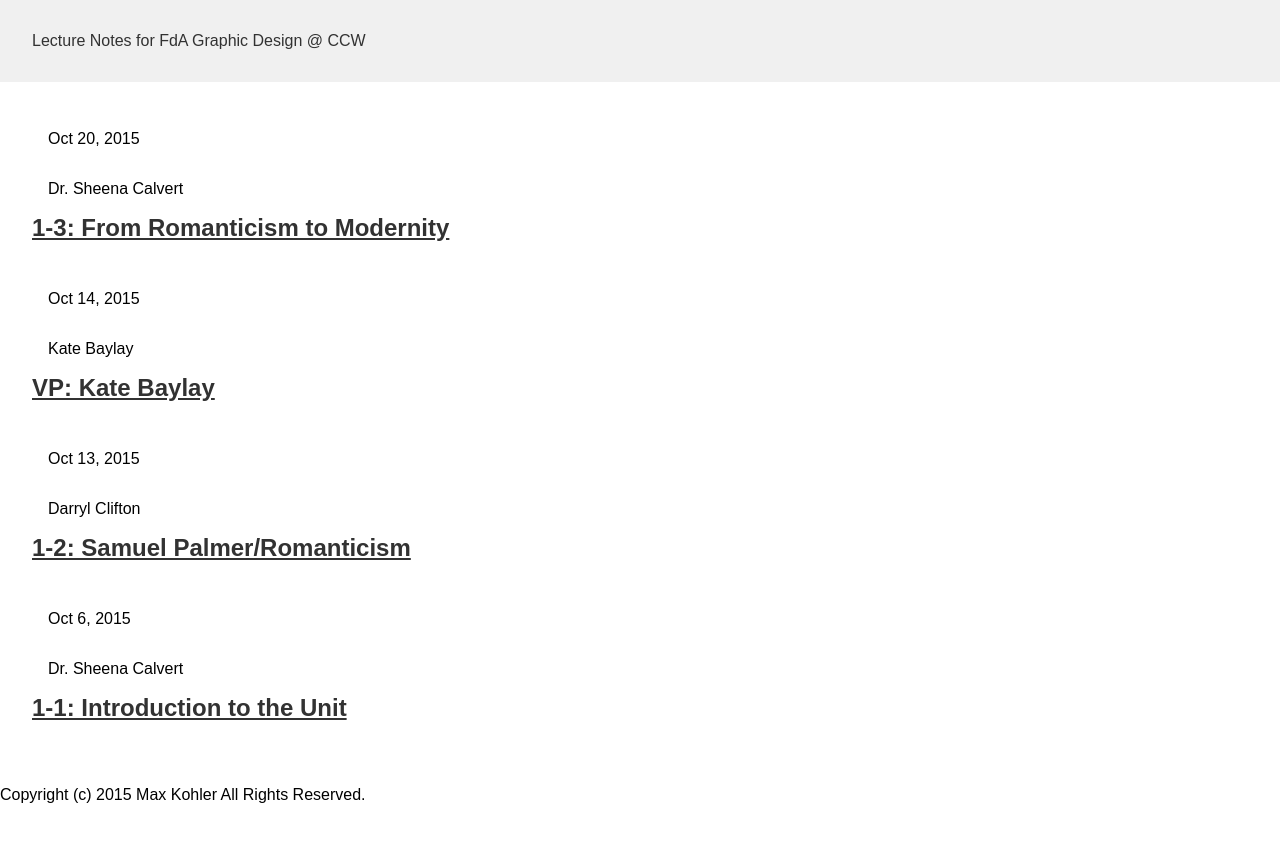
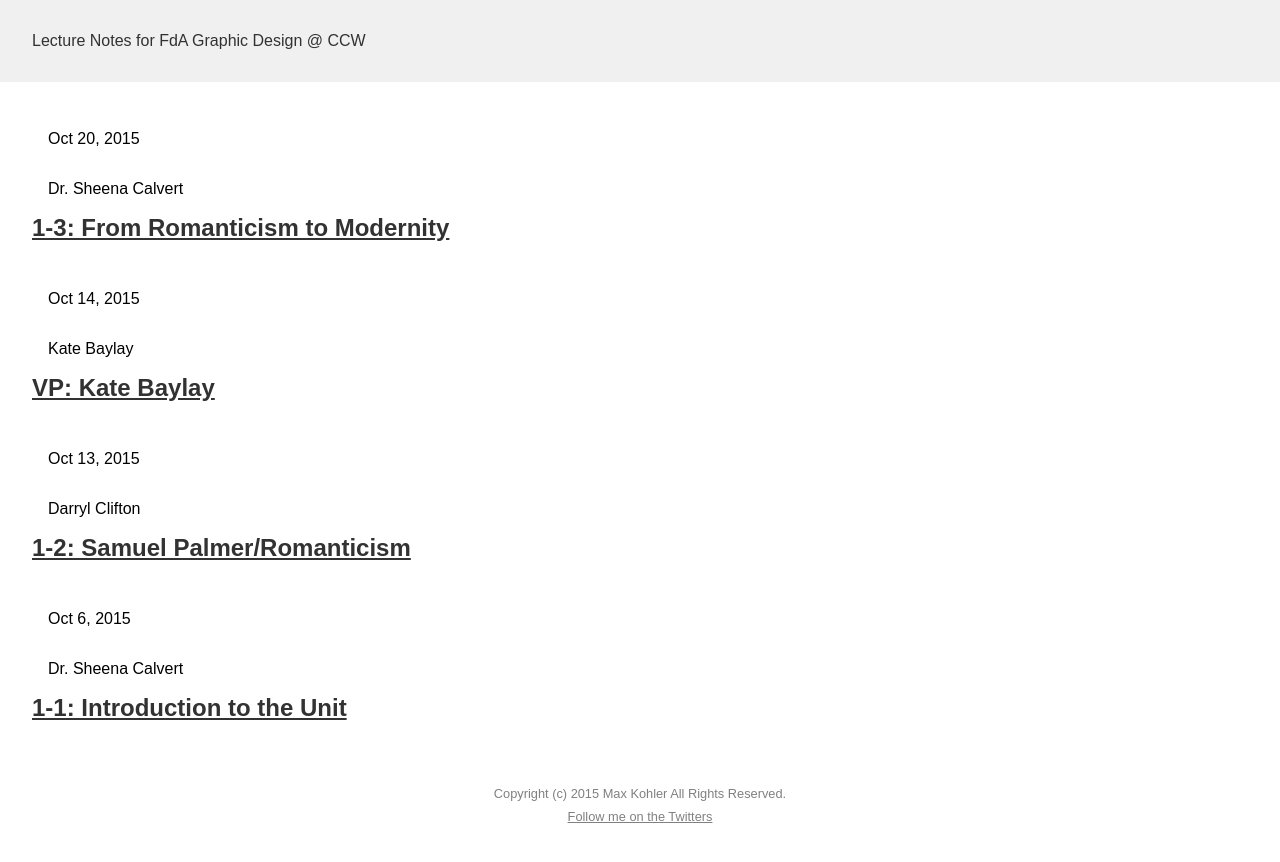
Before and after one commit to awesomephant/notes, a Jekyll site: the page built from index.html, in a window 1280 px wide. Shown: the top 862 px of the page. Built offline with Jekyll 4.4.1, drawn with Linux system fonts in a browser that asks for light colours.

Commit message:
add footer styles

```diff
--- a/_includes/footer.html
+++ b/_includes/footer.html
@@ -1,3 +1,4 @@
 <footer class="site-footer">
 <p>Copyright (c) 2015 Max Kohler All Rights Reserved.</p>
+<p><a href="http://www.twitter.com/awesomephant">Follow me on the Twitters</a></p>
 </footer>
--- a/_sass/_layout.scss
+++ b/_sass/_layout.scss
@@ -68,3 +68,18 @@ img, iframe {
   display: block;
   max-width: 100%;
 }
+
+.site-footer {
+  padding-bottom: 3rem;
+  font-size: .8rem;
+  color: gray;
+  text-align: center;
+  p {
+    margin-bottom: .5rem;
+  }
+
+  a {
+    color: gray;
+    text-decoration: underline;
+  }
+}
```
